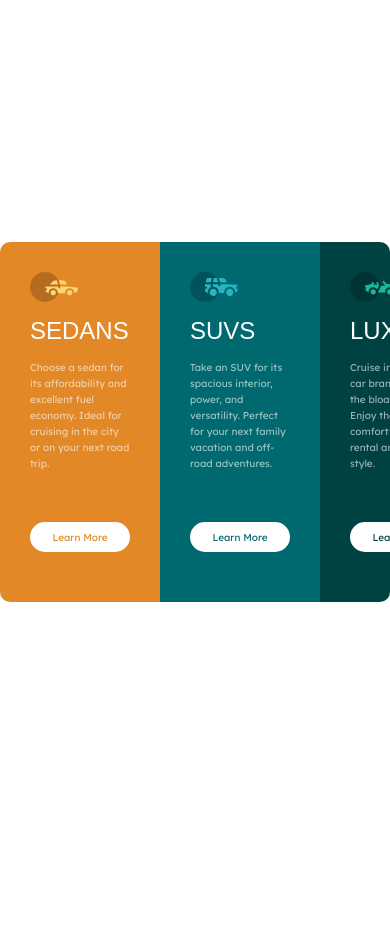
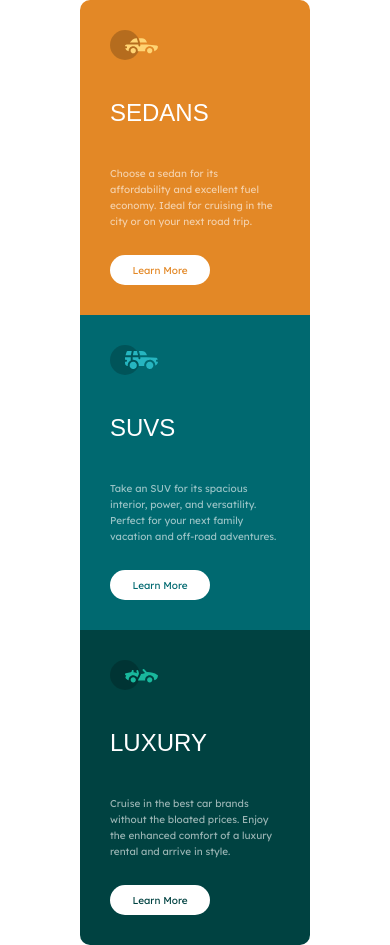
Before and after one commit to x-147/3-column-preview-card-component-main, a plain HTML site: page index.html in a window 390 px wide. Before the commit the page ends 844 px from the top, so only its background shows below. Drawn offline with Linux system fonts and the light colour scheme; a web font is replaced by a local one.

Commit message:
feat: mobile responsive design, breakpoint at 600px

```diff
--- a/styles.css
+++ b/styles.css
@@ -69,6 +69,7 @@ body {
 
   flex-direction: column;
   align-items: start;
+  /* think about using flex here instead */
   margin-bottom: 50px;
 }
 
@@ -107,3 +108,25 @@ button {
   flex-direction: column;
   align-items: start;
 }
+
+@media (max-width: 600px) {
+  .card {
+    flex-direction: column;
+    width: 230px;
+    min-height: 100vh;
+    overflow: visible;
+  }
+
+  .car-container {
+    /* this won't be necessary with flex outside media queries */
+    margin-bottom: 25px;
+  }
+
+  .sedan-car {
+    border-radius: 10px 10px 0px 0px;
+  }
+
+  .luxury-car {
+    border-radius: 0px 0px 10px 10px;
+  }
+}
```
